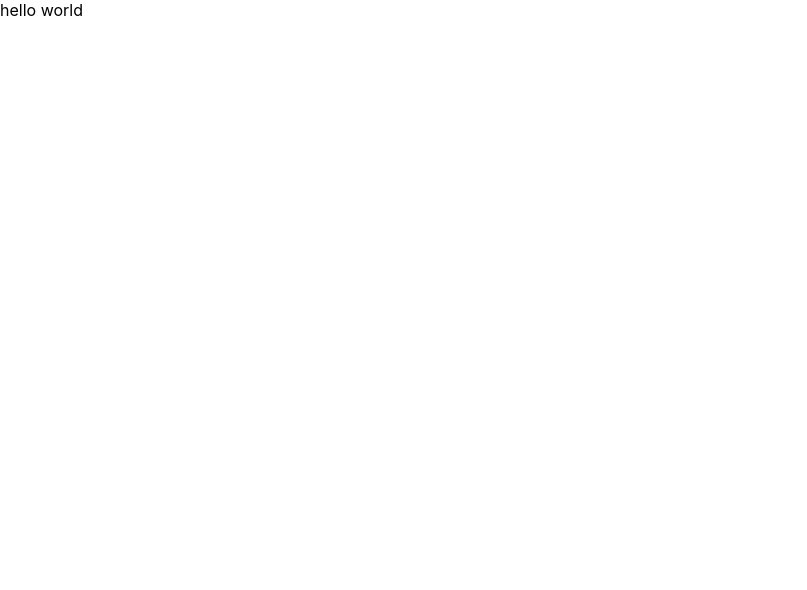
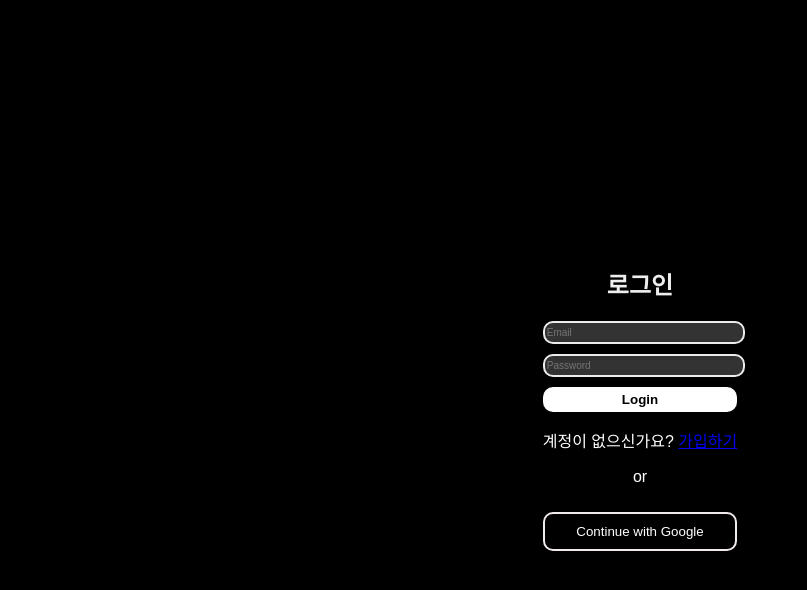
Before and after one commit to kimtaewook86/learn-recrt, a React (Create React App) app: page / in a window 1280 px wide. Shown: the top 590 px of the page, without its empty margins (0-807 px from the left). Built offline with nearby package versions, Linux system fonts and the light colour scheme.

Commit message:
문법추가

```diff
--- a/src/App.js
+++ b/src/App.js
@@ -1,86 +1,97 @@
-import Card from "./components/Card";
+// import Card from "./components/Card";
 
-function App() {
-  console.log("App.js");
+// function App() {
+//   console.log("App.js");
 
-  /**
-   * Logical operators
-   * 단축 평가 논리 계산법
-   */
+//   /**
+//    * Logical operators
+//    * 단축 평가 논리 계산법
+//    */
 
-  const user = {
-    isLoggedIn: false,
-    role: "admin", // Corrected to 'admin' from 'admon'
-  };
+//   const user = {
+//     isLoggedIn: false,
+//     role: "admin", // Corrected to 'admin' from 'admon'
+//   };
 
-  // 사용자가 로그인 한 상태이면서, 역할이 'admin'인 경우엔 "관리자 페이지 접근 가능", 아니면 "관리자 페이지 접근 불가능"
-  if (user.isLoggedIn && user.role === 'admin') {
-    console.log("관리자 페이지 접근 가능");
-  } else {
-    console.log("관리자 페이지 접근 불가능");
-  }
+//   // 사용자가 로그인 한 상태이면서, 역할이 'admin'인 경우엔 "관리자 페이지 접근 가능", 아니면 "관리자 페이지 접근 불가능"
+//   if (user.isLoggedIn && user.role === 'admin') {
+//     console.log("관리자 페이지 접근 가능");
+//   } else {
+//     console.log("관리자 페이지 접근 불가능");
+//   }
 
-  // 함수 정의
-  const greeting = (input = "고객") => {
-    return `${input}님, 반갑습니다!`; // Use backticks for template literals
-  };
+//   // 함수 정의
+//   const greeting = (input = "고객") => {
+//     return `${input}님, 반갑습니다!`; // Use backticks for template literals
+//   };
 
-  // 함수 호출
-  greeting();
+//   // 함수 호출
+//   greeting();
 
-  // Function definition for addition
-  const add = (a, b) => {
-    return a + b;
-  };
-  console.log("add", add(1)); // Calling add function with 1 argument
+//   // Function definition for addition
+//   const add = (a, b) => {
+//     return a + b;
+//   };
+//   console.log("add", add(1)); // Calling add function with 1 argument
 
-  // 배열 구조분해 할당
-  const studentList = ['김태욱', '정세헌'];
-  const [firstStudent = "장현재", secondStudent, third] = studentList;
-  console.log("🚀 ~ App ~ firstStudent:", firstStudent);
-  console.log("🚀 ~ App ~ studentList:", studentList);
-  console.log("🚀 ~ App ~ third:", third);
+//   // 배열 구조분해 할당
+//   const studentList = ['김태욱', '정세헌'];
+//   const [firstStudent = "장현재", secondStudent, third] = studentList;
+//   console.log("🚀 ~ App ~ firstStudent:", firstStudent);
+//   console.log("🚀 ~ App ~ studentList:", studentList);
+//   console.log("🚀 ~ App ~ third:", third);
 
-  const addStudent = () => {
-    const addStudentList = [...studentList, "장현재22"];
-    console.log("🚀 addStudentList:", addStudentList);
-    console.log("🚀 studentList:", studentList);
-    };
+//   const addStudent = () => {
+//     const addStudentList = [...studentList, "장현재22"];
+//     console.log("🚀 addStudentList:", addStudentList);
+//     console.log("🚀 studentList:", studentList);
+//     };
 
 
-  // 객체 정의
-  const person = {
-    name: "김태욱",
-    age: 39,
-    email: "kimtaewook86@naver.com"
+//   // 객체 정의
+//   const person = {
+//     name: "김태욱",
+//     age: 39,
+//     email: "kimtaewook86@naver.com"
 
-  };
+//   };
 
-  const messagaItem = {
-    messagaId: 1,
-    message: "안녕하세요",
-  }
-  // 객체 구조분해 할당
-  //const { name: personName, age, email } = person;
-  // console.log("🚀 ~ App ~ personName:", personName);
-  // console.log("🚀 ~ App ~ age:", age);
-  // console.log("🚀 ~ App ~ email:", email);
+//   const messagaItem = {
+//     messagaId: 1,
+//     message: "안녕하세요",
+//   }
+//   // 객체 구조분해 할당
+//   //const { name: personName, age, email } = person;
+//   // console.log("🚀 ~ App ~ personName:", personName);
+//   // console.log("🚀 ~ App ~ age:", age);
+//   // console.log("🚀 ~ App ~ email:", email);
 
-  const{name: personName, age, email} = person;
-  const copyPeroson = {
-    ...person,
-    ...messagaItem,
-    name:"김다솜", //값 수정
-    nickName:"후츠릿", //값 추가
-  };
-
-
-  return <div>hello world</div>;
-
-<Card/>
-
-}
+//   // const{name: personName, age, email} = person;
+//   // const copyPeroson = {
+//   //   ...person,
+//   //   ...messagaItem,
+//   //   name:"김다솜", //값 수정
+//   //   nickName:"후츠릿", //값 추가
+//   // };
 
 
 
+
+//   return <div ><Card /></div>;
+
+
+// }
+// src/App.js
+import React from 'react';
+import Login from './Pages/Login'; // Import the Login page component
+import './index.css'; // Make sure you have the CSS imported
+
+const App = () => {
+  return (
+    <div>
+      <Login /> {/* Render the Login component */}
+    </div>
+  );
+};
+
 export default App;
--- /dev/null
+++ b/src/Pages/Login.jsx
@@ -0,0 +1,24 @@
+// src/Pages/Login.jsx
+import React from 'react';
+import InputField from '../components/InputField';
+import PasswordField from '../components/PasswordField';
+import LoginButton from '../components/LoginButton';
+import SocialButton from '../components/SocialButton';
+
+const Login = () => {
+  return (
+    <div className="login-container">
+      <h1 className="login-title">로그인</h1>
+      <div className="login-box">
+        <InputField />
+        <PasswordField />
+        <LoginButton />
+        <p>계정이 없으신가요? <a href="#">가입하기</a></p>
+        <p>or</p>
+        <SocialButton />
+      </div>
+    </div>
+  );
+};
+
+export default Login;
--- a/src/components/Card.jsx
+++ b/src/components/Card.jsx
@@ -1,7 +1,21 @@
 import React from 'react'
 
 const Card = () => {
-    return (<div>Card</div>);
+    return (<div clssName="Card">
+<h5
+    className="호스트 헬퍼">
+    호스트 헬퍼</h5>
+        <p className="card-sud-text">
+        신념 - 기버성향인 사람들과 세상을 이롭게한다
+        <p>
+        </p>
+        사명 - 대한민국의 모든 공실 케어
+        </p>
+        <button type="button" className="card-button">
+        40세 150억
+        </button>
+    </div>
+    );
 };
 
-export default Card
+export default Card;
--- /dev/null
+++ b/src/components/InputField.jsx
@@ -0,0 +1,10 @@
+// InputField.jsx
+import React from 'react';
+
+const InputField = () => {
+  return (
+    <input type="text" placeholder="Email" className="input-field" />
+  );
+};
+
+export default InputField;
--- /dev/null
+++ b/src/components/LoginButton.jsx
@@ -0,0 +1,10 @@
+// InputField.jsx
+import React from 'react';
+
+const LoginButton = () => {
+  return (
+    <button className="login-button">Login</button>
+  );
+};
+
+export default LoginButton;
--- /dev/null
+++ b/src/components/PasswordField.jsx
@@ -0,0 +1,10 @@
+// InputField.jsx
+import React from 'react';
+
+const  PasswordField = () => {
+  return (
+    <input type="Password" placeholder="Password" className="password-field" />
+  );
+};
+
+export default  PasswordField;
--- /dev/null
+++ b/src/components/SocialButton.jsx
@@ -0,0 +1,10 @@
+// InputField.jsx
+import React from 'react';
+
+const SocialButton = () => {
+  return (
+<button className="social-button">Continue with Google</button>
+  );
+};
+
+export default SocialButton;
--- a/src/index.css
+++ b/src/index.css
@@ -1,4 +1,4 @@
-body {
+/* body {
   margin: 0;
   font-family: -apple-system, BlinkMacSystemFont, 'Segoe UI', 'Roboto', 'Oxygen',
     'Ubuntu', 'Cantarell', 'Fira Sans', 'Droid Sans', 'Helvetica Neue',
@@ -11,3 +11,88 @@ code {
   font-family: source-code-pro, Menlo, Monaco, Consolas, 'Courier New',
     monospace;
 }
+
+
+.card {
+  max-width: 300px;
+  border: 1px solid #ccc;
+  padding: 16px;
+  border-radius: 10px;
+}
+
+.card-sub-text {
+  font-size:14px;
+}
+
+
+.card-button {
+  background-color: rgba(20, 129, 93, 0.386);
+  color: #fff;
+  border: 0;
+  padding: 8px 8px;
+  border-radius: 10px;
+} */
+
+
+/* src/index.css */
+body {
+  background-color: black;
+  color: white;
+  font-family: Arial, sans-serif;
+  display: flex;
+  justify-content: center;
+  align-items: center;
+  height: 100vh;
+  margin: 0;
+}
+
+.login-container {
+  text-align: center;
+}
+
+.login-title {
+  color: rgb(239, 237, 237);
+  font-size: 24px;
+  margin-bottom: 20px;
+}
+
+
+
+.input-field,
+.password-field {
+    display: block;
+    width: 100%; /* Adjust width to make the input field fill the container */
+    max-width: 200px; /* Set a maximum width for better control */
+    height: 15px; /* Set the height of the input field */
+    padding: 2px; /* Add padding for more space inside the input field */
+    margin: 10px 0; /* Space between fields */
+    border: 2px solid rgb(238, 235, 235); /* Border style */
+    background-color: #333; /* Background color of the input field */
+    color: white; /* Text color */
+    font-size: 10px; /* Font size for input text */
+    border-radius: 10px; /* Rounded corners */
+}
+
+
+.login-button {
+  width: 100%;
+  padding: 5px;
+  margin-top: 5px 0px 0px;
+  background-color: white;
+  color: black;
+  border: none;
+  cursor: pointer;
+  font-weight: bold;
+  border-radius: 10px;
+}
+
+.social-button {
+  width: 100%;
+  padding: 10px;
+  margin-top: 10px;
+  background-color: black;
+  color: white;
+  border: 2px solid rgb(241, 234, 234);
+  cursor: pointer;
+  border-radius: 10px;
+}
```
